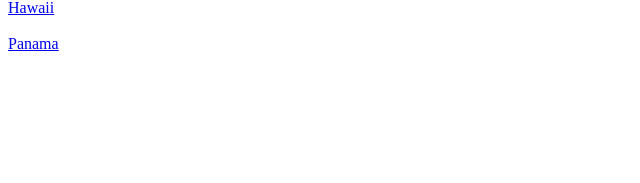
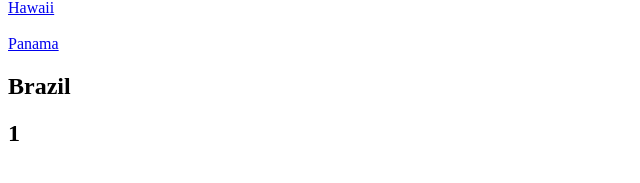
Before and after one commit to SamanjaCartagena/everythingRouters, a Vue app: page /destination/1 in a window 1280 px wide. Shown: the part 117-300 px from the top of the page, without its empty margins (0-640 px from the left). Built offline with nearby package versions, Linux system fonts and the light colour scheme; the HTML template or start-up script is replaced by a standard one.

Commit message:
params added

```diff
--- a/src/router/index.js
+++ b/src/router/index.js
@@ -35,7 +35,8 @@
         path:'/panama',
         name:'panama',
         component:PanamaPage
-    }
+    },
+    {path:'/destination/:id', component:() => import('@/views/DestinationShow.vue')}
 ];
 
 const router = createRouter({
--- /dev/null
+++ b/src/views/DestinationShow.vue
@@ -0,0 +1,25 @@
+<template>
+  <div>
+      <h2>{{destination.name}}</h2>
+      <h2>{{destination.id}}</h2>
+  </div>
+</template>
+
+<script>
+import sourceData from '/data.json'
+export default {
+    computed:{
+        destinationId(){
+            return parseInt(this.$route.params.id)
+        },
+        destination(){
+            return sourceData.destinations.find(destination => destination.id === this.destinationId)
+        }
+    }
+
+}
+</script>
+
+<style>
+
+</style>
```
